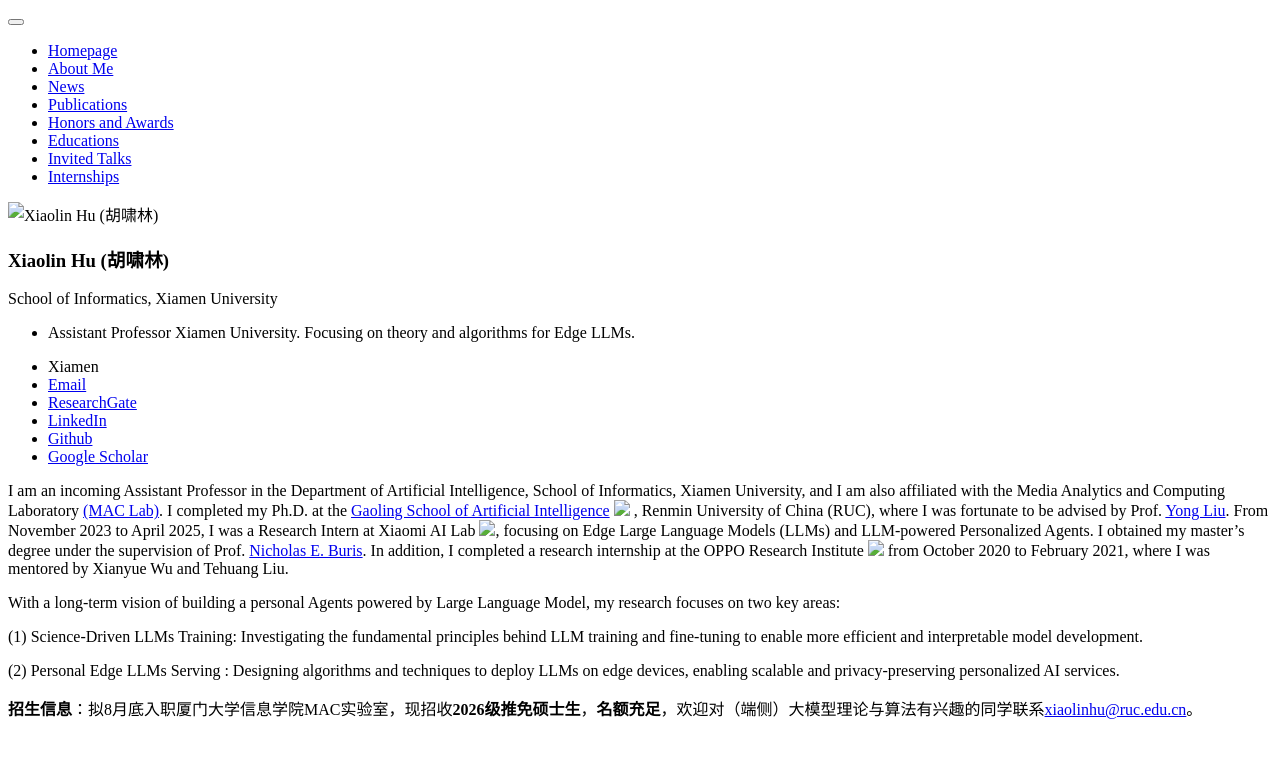
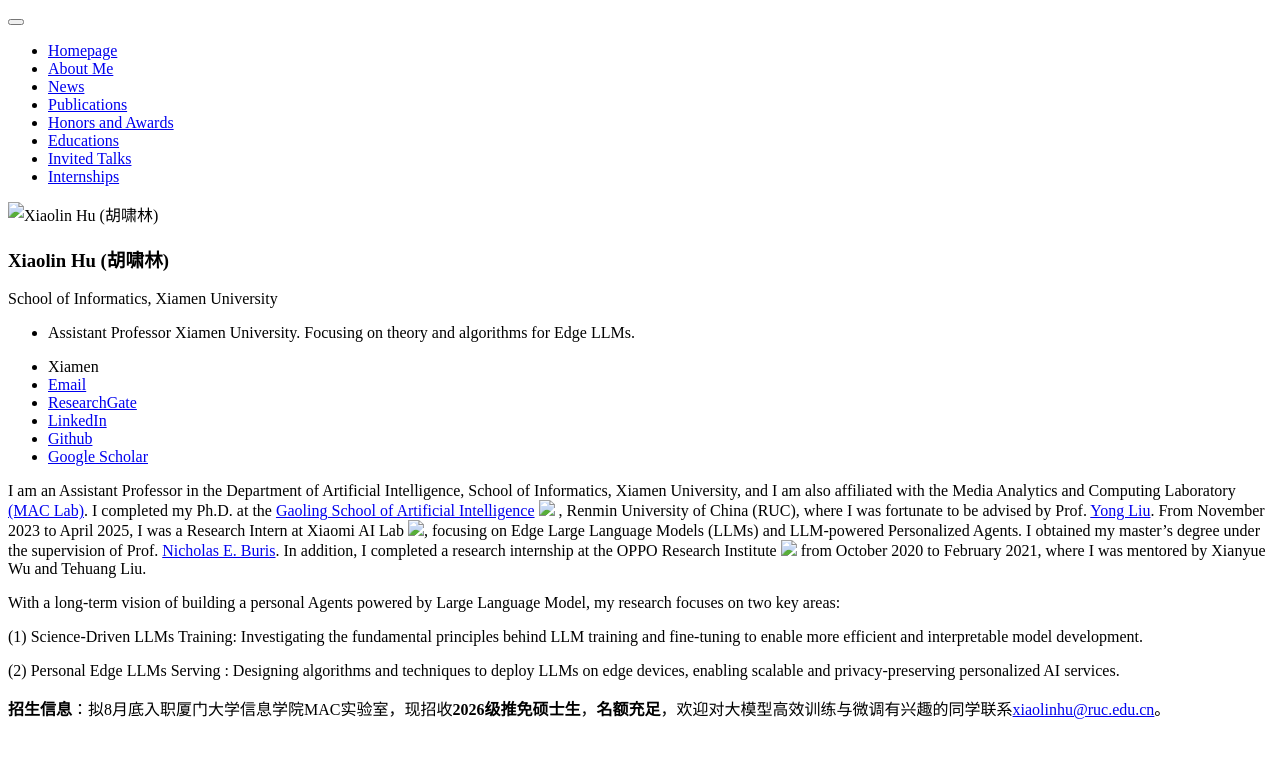
Before and after one commit to hsiaolinhu/hsiaolinhu.github.io, a Jekyll site: the page built from _pages/includes/intro.md, in a window 1280 px wide. Shown: the top 758 px of the page. Built offline with Jekyll 4.4.1, drawn with Linux system fonts in a browser that asks for light colours; our own code applies the rules of GitHub Pages for plain Markdown files.

Commit message:
Update intro.md

```diff
--- a/_pages/includes/intro.md
+++ b/_pages/includes/intro.md
@@ -1,6 +1,6 @@
 <!-- I work at [Sea AI Lab](https://sail.sea.com/) <img src='./images/logo-sea-header-desktop.webp' style='width: 6em;'> as a research scientist now, leading the audio team and doing some fundamental audio-related research. We are [hiring researchers and engineers](https://career.sea.com/position/427) to work on TTS, music generation, speech translation and audio-driven talking face generation. If interested, feel free to email me at [renyi@sea.com](mailto:renyi@sea.com). -->
 
-I am an incoming Assistant Professor in the Department of Artificial Intelligence, School of Informatics, Xiamen University, and I am also affiliated with the Media Analytics and Computing Laboratory [(MAC Lab)](https://mac.xmu.edu.cn/). I completed my Ph.D. at the [Gaoling School of Artificial Intelligence](http://ai.ruc.edu.cn/) <img src='./images/logo-gsai-header-desktop.png' style='width: 8em;'> , Renmin University of China (RUC), where I was fortunate to be advised by Prof. [Yong Liu](https://gsai.ruc.edu.cn/liuyong). From November 2023 to April 2025, I was a Research Intern at Xiaomi AI Lab <img src='./images/mi-logo.png' style="width: 2.3em;">, focusing on Edge Large Language Models (LLMs) and LLM-powered Personalized Agents. I obtained my master’s degree under the supervision of Prof. [Nicholas E. Buris](https://www.linkedin.com/in/nick-buris-a974ba5/). In addition, I completed a research internship at the OPPO Research Institute <img src='./images/oppo-logo.png' style="width: 3.8em;"> from October 2020 to February 2021, where I was mentored by Xianyue Wu and Tehuang Liu.
+I am an Assistant Professor in the Department of Artificial Intelligence, School of Informatics, Xiamen University, and I am also affiliated with the Media Analytics and Computing Laboratory [(MAC Lab)](https://mac.xmu.edu.cn/). I completed my Ph.D. at the [Gaoling School of Artificial Intelligence](http://ai.ruc.edu.cn/) <img src='./images/logo-gsai-header-desktop.png' style='width: 8em;'> , Renmin University of China (RUC), where I was fortunate to be advised by Prof. [Yong Liu](https://gsai.ruc.edu.cn/liuyong). From November 2023 to April 2025, I was a Research Intern at Xiaomi AI Lab <img src='./images/mi-logo.png' style="width: 2.3em;">, focusing on Edge Large Language Models (LLMs) and LLM-powered Personalized Agents. I obtained my master’s degree under the supervision of Prof. [Nicholas E. Buris](https://www.linkedin.com/in/nick-buris-a974ba5/). In addition, I completed a research internship at the OPPO Research Institute <img src='./images/oppo-logo.png' style="width: 3.8em;"> from October 2020 to February 2021, where I was mentored by Xianyue Wu and Tehuang Liu.
 
 
 <!-- under the guidance of [Wei Liu](https://www.linkedin.com/in/wei-liu-40a97a39/?originalSubdomain=cn) and [Jian Luan](https://www.linkedin.com/in/jian-luan-58b5a428/?originalSubdomain=cn).
@@ -33,7 +33,7 @@ Toward the long vision of building a human-centered application ecosystem based
 
 <!-- to study efficient method for deploying LLMs on edge devices and the communication challenges arising from large-scale agents. to guide human-centered model development  -->
 
-**招生信息**：拟8月底入职厦门大学信息学院MAC实验室，现招收**2026级推免硕士生**，**名额充足**，欢迎对（端侧）大模型理论与算法有兴趣的同学联系[xiaolinhu@ruc.edu.cn](mailto:xiaolinhu@ruc.edu.cn)。
+**招生信息**：拟8月底入职厦门大学信息学院MAC实验室，现招收**2026级推免硕士生**，**名额充足**，欢迎对大模型高效训练与微调有兴趣的同学联系[xiaolinhu@ruc.edu.cn](mailto:xiaolinhu@ruc.edu.cn)。
 
 <!-- [Shanghai University President Scholarship](https://news.shu.edu.cn/info/1021/47992.htm) (The highest honor among the scholarships at Shanghai University). -->
 
```
